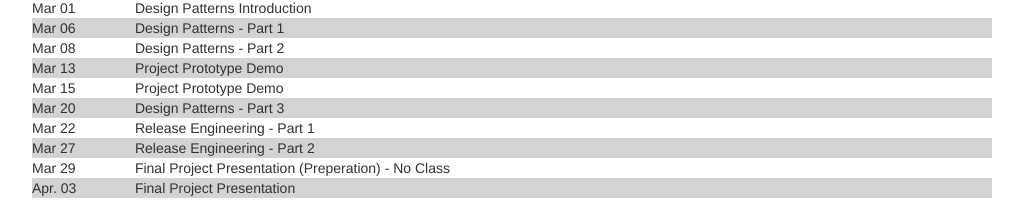
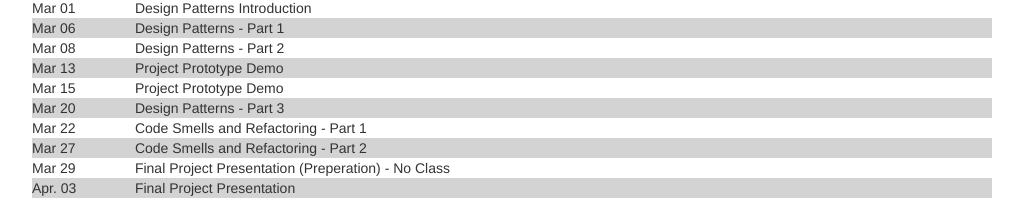
Before and after one commit to m4alfadel/CS446_malfadel_1231.github.io, a plain HTML site: page Courses/CS_446_1231/index.html in a window 1280 px wide. Shown: the part 1393-1593 px from the top of the page, without its empty margins (253-1276 px from the left). Drawn offline with Linux system fonts and the light colour scheme.

Commit message:
Update topics

```diff
--- a/Courses/CS_446_1231/index.html
+++ b/Courses/CS_446_1231/index.html
@@ -308,12 +308,12 @@
 							<!-- WEEK 11 -->
 
 							<tr style="background-color: white"><td>Mar 22</td>
-								<td>Release Engineering - Part 1</td>
+								<td>Code Smells and Refactoring - Part 1</td>
 								<td></td>
 							</tr>
 
 							<tr style="background-color: lightgrey"><td>Mar 27</td>
-								<td>Release Engineering - Part 2</td>
+								<td>Code Smells and Refactoring - Part 2</td>
 								<td></td>
 							</tr>
 
```
